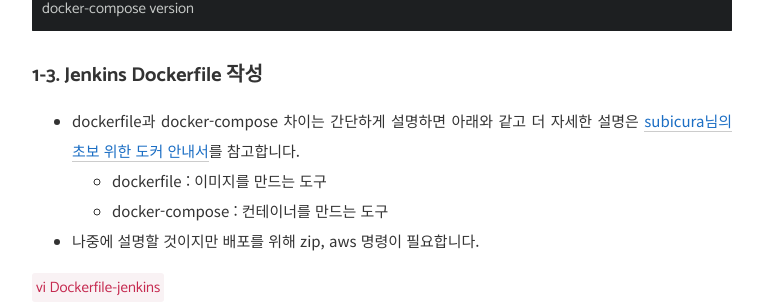
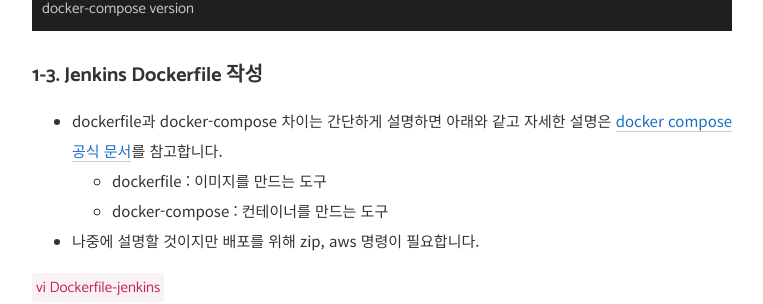
Before and after one commit to gwonsungjun/gwonsungjun.github.io, a Jekyll site: the page built from _posts/2019-04-09-jenkins_tutorial_1.md, in a window 1280 px wide. Shown: the part 2311-2615 px from the top of the page, without its empty margins (258-1021 px from the left). Built offline with Jekyll 4.4.1, drawn with Linux system fonts in a browser that asks for light colours; comment, search, counter and statistics services are not loaded.

Commit message:
Update jenkins tutorial 1

```diff
--- a/_posts/2019-04-09-jenkins_tutorial_1.md
+++ b/_posts/2019-04-09-jenkins_tutorial_1.md
@@ -76,7 +76,7 @@ docker-compose version
 
 ### 1-3. Jenkins Dockerfile 작성
 
-- dockerfile과 docker-compose 차이는 간단하게 설명하면 아래와 같고 더 자세한 설명은 [subicura님의 초보 위한 도커 안내서](https://subicura.com/2017/01/19/docker-guide-for-beginners-1.html)를 참고합니다.
+- dockerfile과 docker-compose 차이는 간단하게 설명하면 아래와 같고 자세한 설명은 [docker compose 공식 문서](https://docs.docker.com/compose/overview/)를 참고합니다.
     - dockerfile : 이미지를 만드는 도구
     - docker-compose : 컨테이너를 만드는 도구
 - 나중에 설명할 것이지만 배포를 위해 zip, aws 명령이 필요합니다.
```
